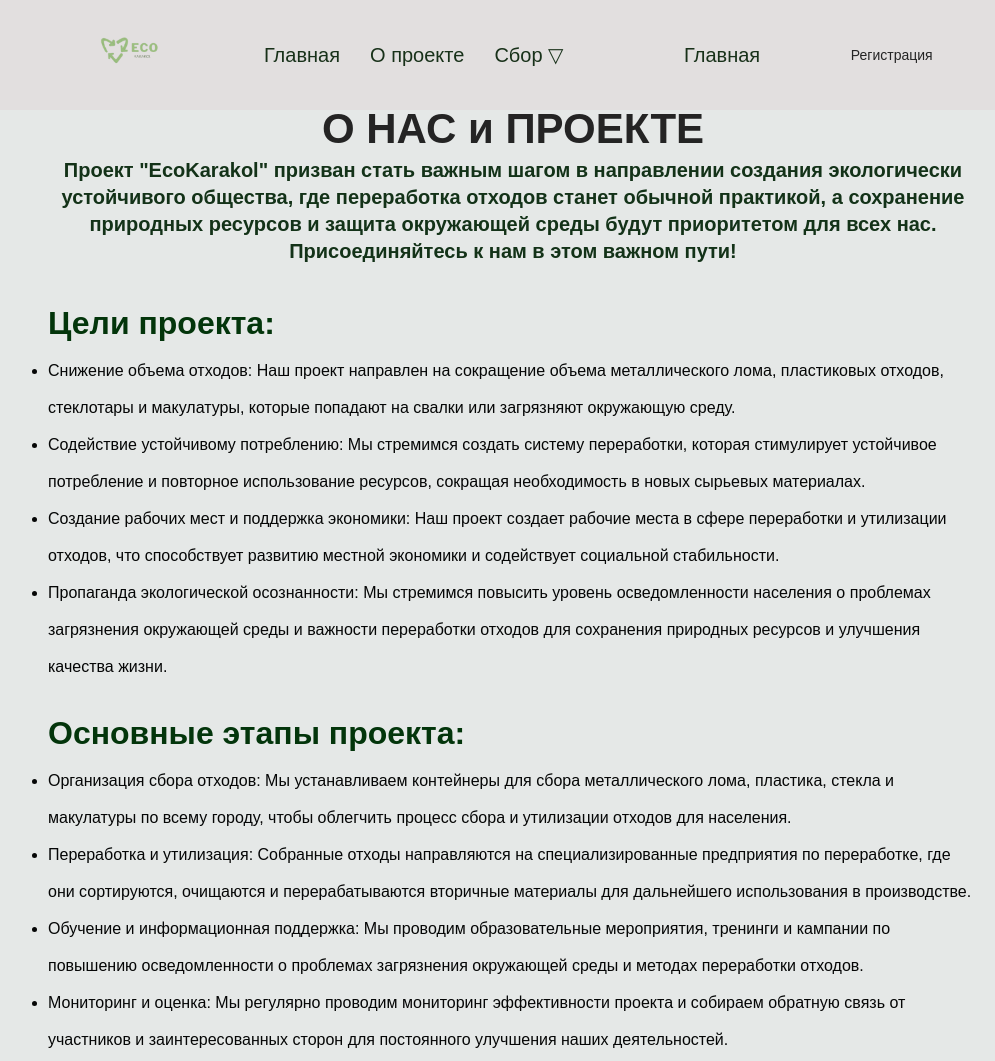
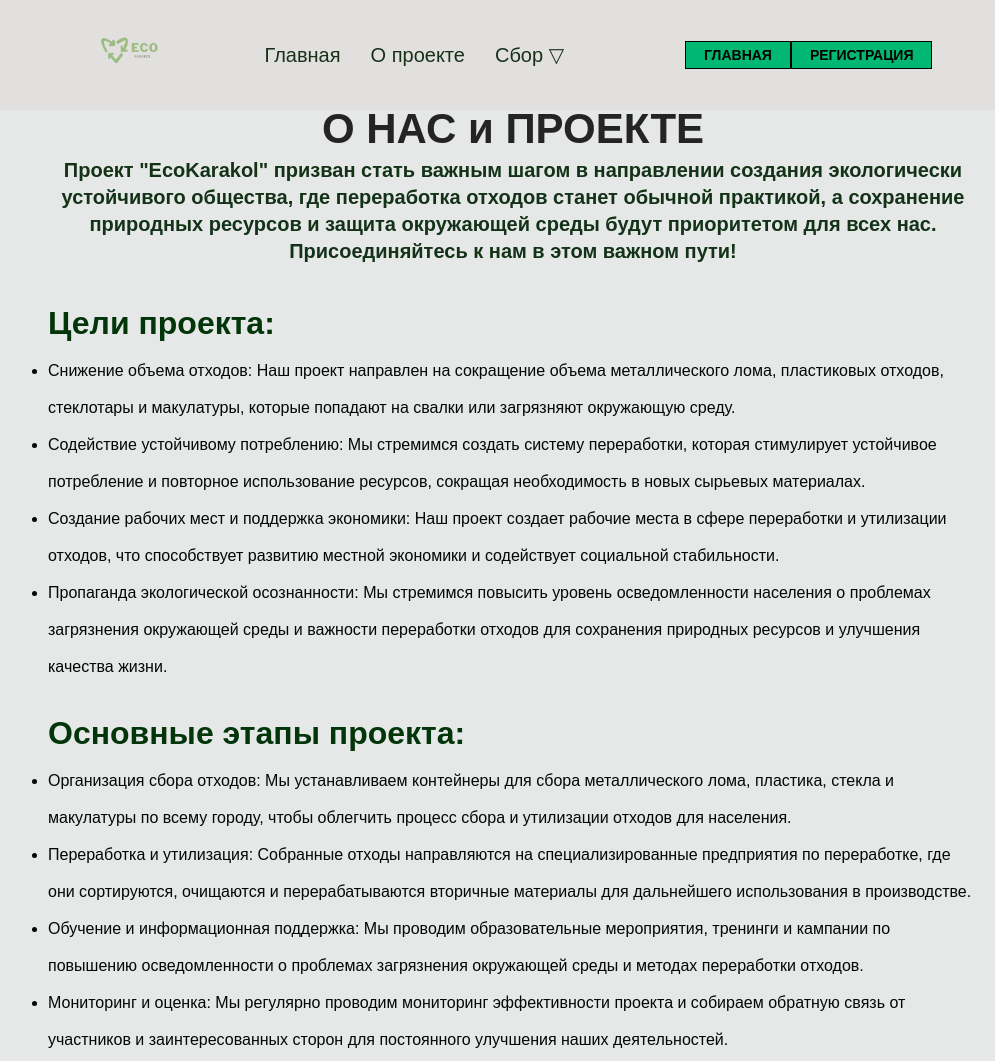
Before and after one commit to twiqs/eco_test, a plain HTML site: page index.html in a window 1280 px wide. Shown: the top 1061 px of the page, without its empty margins (127-1122 px from the left). Drawn offline with nearby package versions, Linux system fonts and the light colour scheme; a web font is replaced by a local one.

Commit message:
change color for btns

```diff
--- a/css/style.css
+++ b/css/style.css
@@ -142,7 +142,7 @@ section {
   z-index: 20;
 }
 
-.header {
+header {
   position: fixed;
   width: 100%;
   top: 0;
@@ -152,7 +152,7 @@ section {
 
 }
 
-.header::before {
+/* header::before {
   content: '';
   position: absolute;
   top: 0;
@@ -161,10 +161,10 @@ section {
   height: 100%;
   background: none;
   z-index: 10;
-}
+} */
 
 .header_body {
-  position: relative;
+  /* position: relative; */
   height: 80px;
 
 }
@@ -202,6 +202,7 @@ nav ul li:hover>ul {
   border-bottom: 1px solid #7cd341;
   transition: 1s;
 }
+
 
 .header_menu {
   /* margin-left: -250px; */
@@ -292,6 +293,9 @@ header{
   flex-wrap: wrap;
   justify-content: space-between;
 }
+.btn{
+  background: #00B871;
+}
 
 
 
@@ -328,9 +332,9 @@ button {
   text-decoration: underline;
 }
 
-button:hover,
+.btn:hover,
 button.active {
-  background: #8deb7d;
+  background: #2fc58b;
   color: #fff;
 }
 
@@ -531,7 +535,7 @@ canvas {
 }
 
 .form_btn {
-  background: #7ecb71;
+  background: #00B871;
   padding: 15px 55px;
   border-radius: 10px;
   color: #FFF;
--- a/index.html
+++ b/index.html
@@ -50,8 +50,16 @@
 
 					</ul>
 				</nav>
-					<a href="index.html" class="header_link">Главная </a>
-					<a href="#">Регистрация</a>
+				<div class="header_login flex">
+					<button class="sign_in-btn btn">
+						<a href="autorization.html" >Главная </a>
+					</button>
+					<button class="sign_in-btn btn">
+						<a href="#">Регистрация</a>
+					</button>
+
+					</div>
+
 
 				<!-- <button class="btn btn_header" type="button">Talk to a human</button> -->
 			</div>
```
